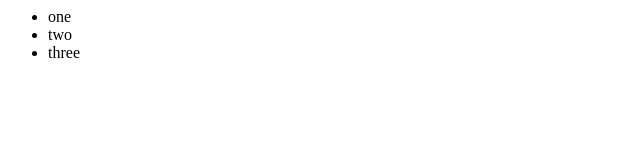
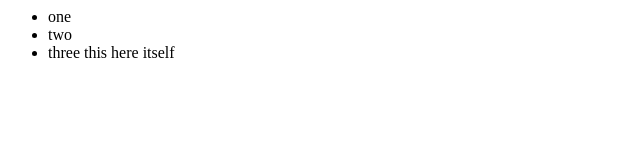
Before and after one commit to sachinjoshi77/TestRepository, a plain HTML site: page index.html in a window 1280 px wide. Shown: the whole page, without its empty margins (0-640 px from the left). Drawn offline with Linux system fonts and the light colour scheme.

Commit message:
Update index.html

```diff
--- a/index.html
+++ b/index.html
@@ -6,7 +6,7 @@
 <ul>
 <li>one</li>
 <li>two</li>
-<li>three</li>
+<li>three this here itself</li>
 </ul>
 </div>
 </body>
```
